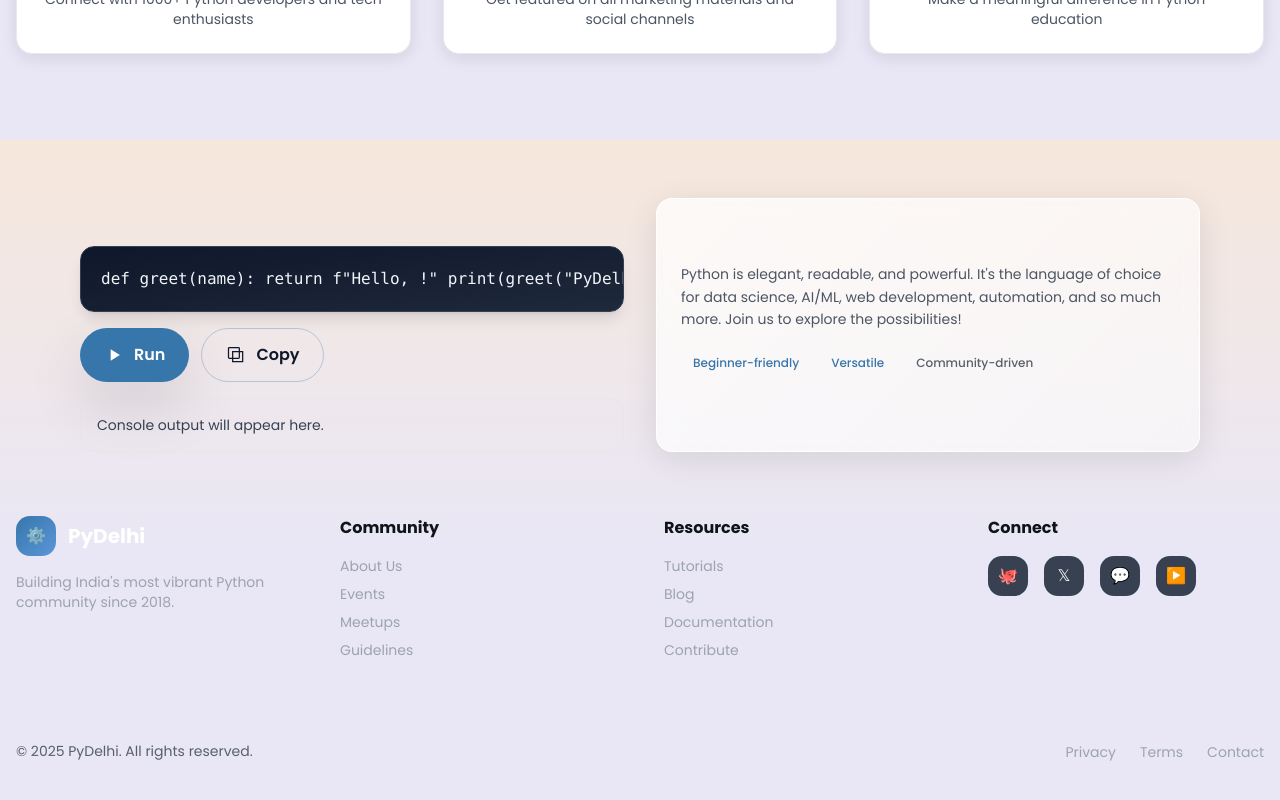
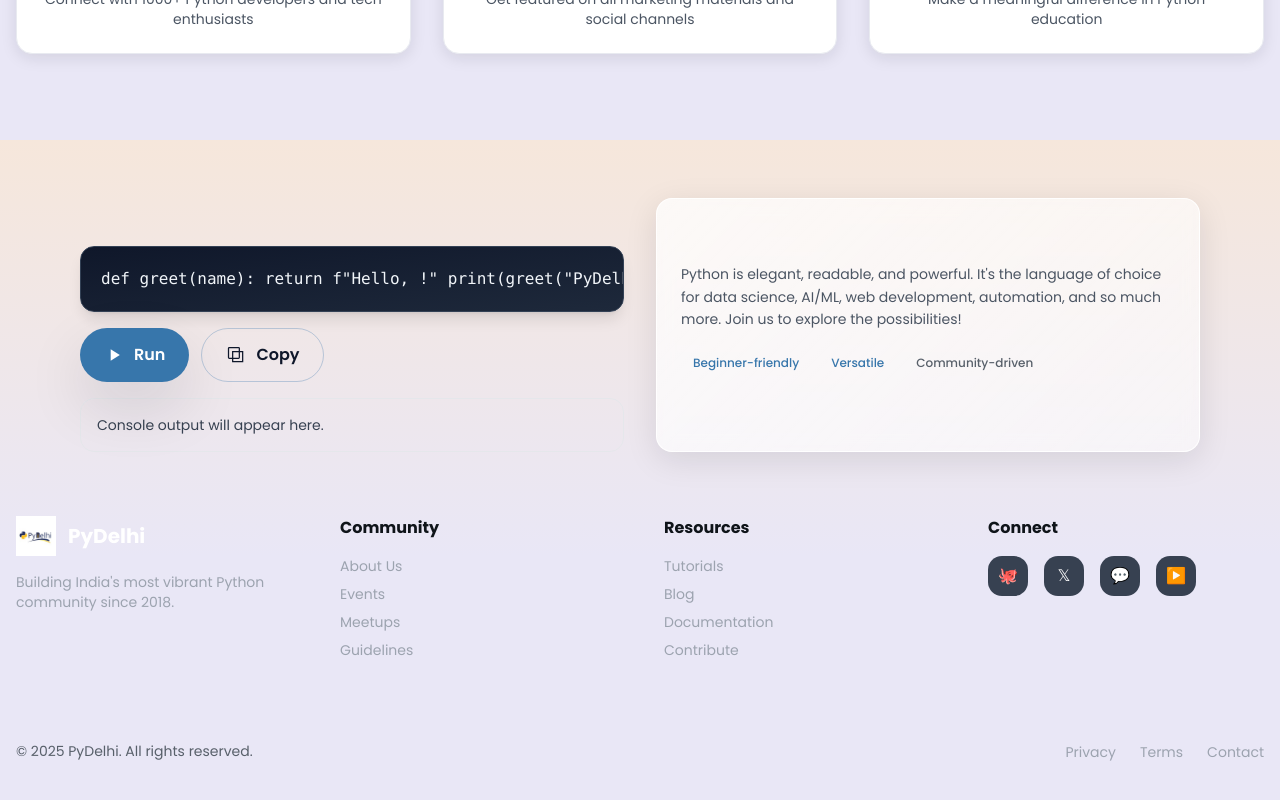
Before and after one commit to Mrshelby0/PyDelhi-, a React (Vite) app: page / in a window 1280 px wide. Shown: the part 6260-7060 px from the top of the page. Built offline with nearby package versions, Linux system fonts and the light colour scheme.

Commit message:
logo update

```diff
--- a/src/components/FooterPremium.jsx
+++ b/src/components/FooterPremium.jsx
@@ -8,7 +8,9 @@ export default function FooterPremium() {
           {/* Brand */}
           <div>
             <div className="flex items-center gap-3 mb-4">
-              <div className="w-10 h-10 rounded-lg bg-gradient-primary flex items-center justify-center font-bold">⚙️</div>
+              <div className="w-10 h-10 rounded-lg bg-gradient-primary flex items-center justify-center font-bold">
+                <img src=" src/assets/pydelhi_community_logo.jpeg" alt="PyDelhi Logo" />
+              </div>
               <span className="font-bold text-xl">PyDelhi</span>
             </div>
             <p className="text-gray-400 text-sm">Building India's most vibrant Python community since 2018.</p>
--- a/src/components/HeaderPremium.jsx
+++ b/src/components/HeaderPremium.jsx
@@ -26,7 +26,7 @@ export default function HeaderPremium({ onToggleMobile }) {
         {/* Logo */}
         <a href="/" className="flex items-center gap-3 group">
           <div className="w-14 h-14 rounded-xl bg-gradient-primary flex items-center justify-center text-white font-bold text-xl group-hover:scale-110 transition-transform">
-            <img src="/src/assets/pydelhi_community_logo.jpeg" alt="PyDelhi Logo" />
+            <img src=" src/assets/pydelhi_community_logo.jpeg" alt="PyDelhi Logo" />
           </div>
           <div>
             <div className="font-bold text-lg text-gradient">PyDelhi</div>
```
